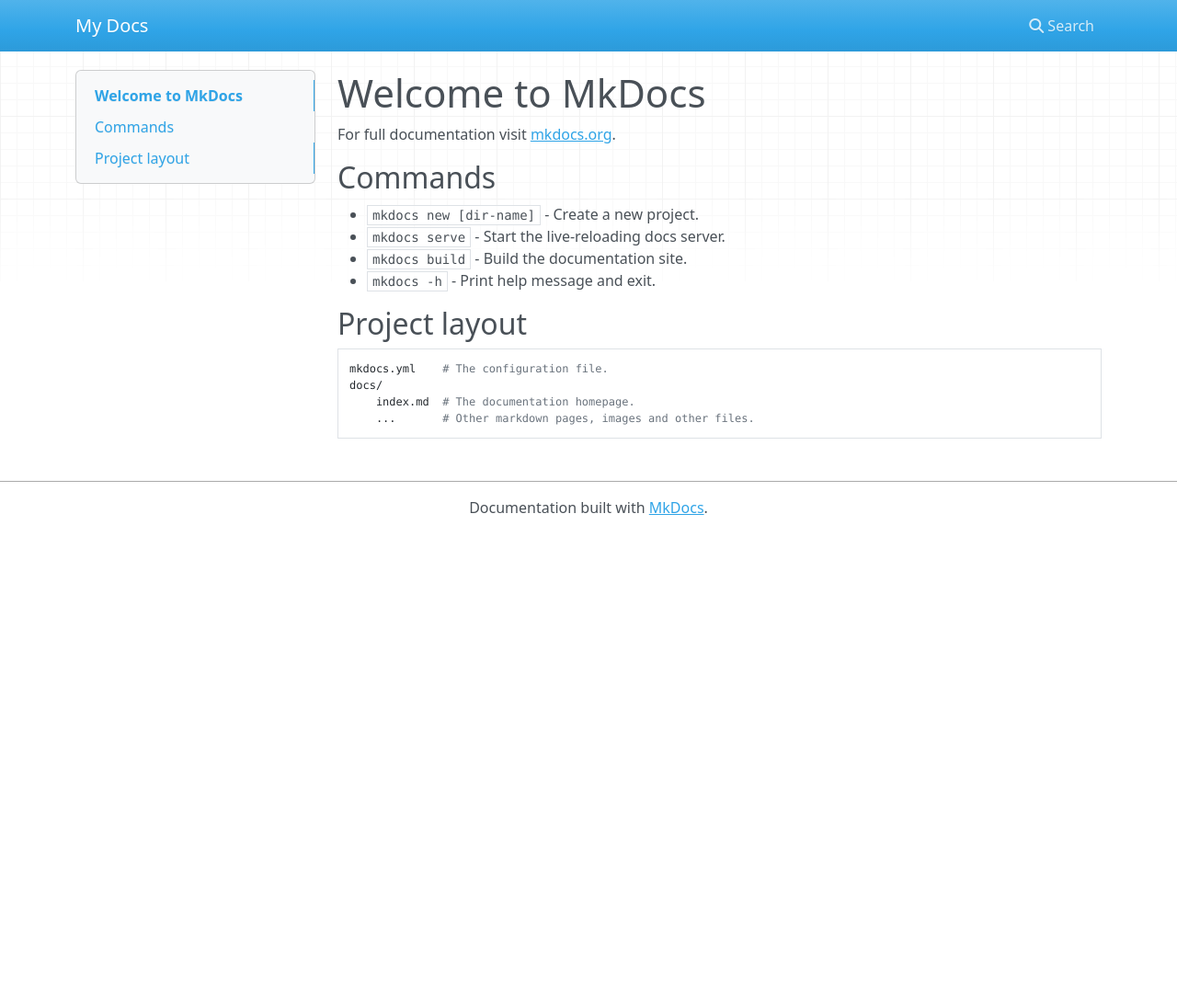
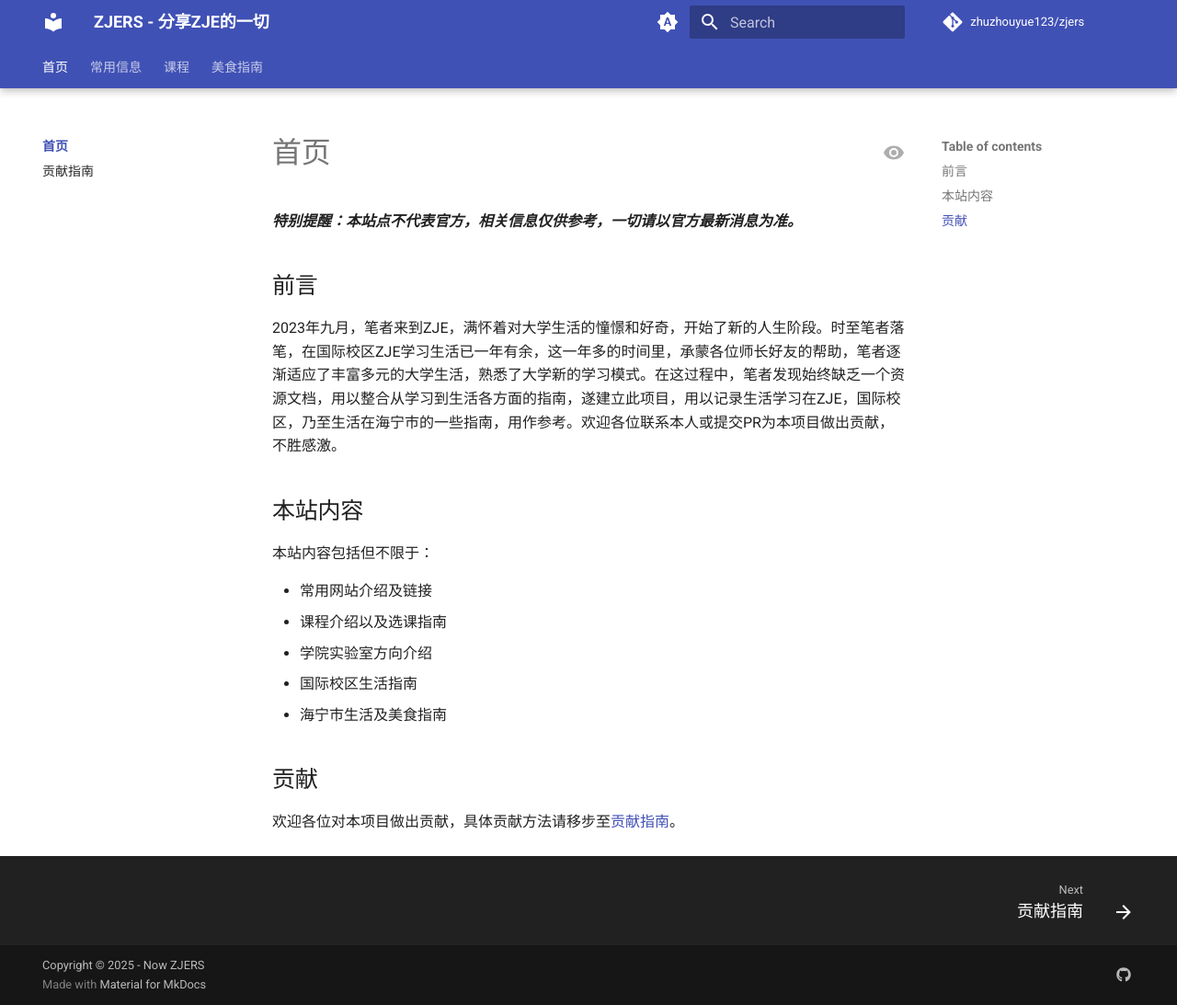
Before and after one commit to zhuzhouyue123/zjers, an MkDocs documentation site: the page built from docs/index.md, in a window 1280 px wide and 1093 px high. Shown: the whole window at 92% size. Built offline with MkDocs 1.6.1 and Material for MkDocs 9.7.7, drawn with Linux system fonts in a browser that asks for light colours; nearby versions of some CDN libraries; comment, search, counter and statistics services are not loaded.

Commit message:
20250427 网站基本架构搭建

````diff
--- /dev/null
+++ b/docs/contribute.md
@@ -0,0 +1,55 @@
+# 贡献指南
+
+## 项目介绍
+
+本项目基于开源框架[MkDocs](https://www.mkdocs.org/)，使用[Material for MkDocs](https://squidfunk.github.io/mkdocs-material/)项目作为主题，源代码托管在[GitHub]([zhuzhouyue123/zjers](https://github.com/zhuzhouyue123/zjers))上，欢迎各位提交PR和提出issue。
+
+## 项目结构
+
+目前本站根据类别进行分组，根据各个类别特性进行分页处理，每页内记录关于该条目的相关信息。
+
+源码层面，本项目的文档主要使用markdown进行编写，路径和网站链接路径保持一致，文件夹内若有`index.md`则为该部分的主页，文件夹内部可以存放相关图片资料等文件。网站的整体结构在最外层`mkdocs.yml`中的`nav`部分自定义。
+
+```
+.
+├── docs						# 文档总目录
+│   ├── basics					# 常用信息
+│   │   ├── blackboard.md
+│   │   ├── index.md
+│   │   ├── myzju.md
+│   │   └── peoplesoft.md
+│   ├── contribute.md			# 本页 贡献指南
+│   ├── course					# 课程介绍
+│   │   └── ibms.md
+│   ├── foodmap
+│   │   └── foodmap.md			# 美食地图
+│   ├── index.md				# 首页
+│   └── javascripts				# 本站用到的javascript脚本
+│       └── mathjax.js
+└── mkdocs.yml					# mkdocs站点配置文件
+```
+
+## 贡献守则
+
+请各位在更新`docs`目录的同时，请一并更新`mkdocs.yml`中的`nav`部分，这能为本项目的管理者提供很大的方便，不胜感激。
+
+## 贡献方法
+
+### Pull Request （推荐）
+
+步骤：
+
+1. 在GitHub网页端点击右上角的fork，将本仓库fork到自己的账号下。
+2. 在自己账号下的仓库中进行修改，可以clone到本地修改后push或者直接在网页端进行修改。
+3. 修改完成后，点击New Pull Request，提交一个PR。
+4. 等待仓库管理者审核，修改，合并到主分支中。
+
+### 直接提交 （不推荐）
+
+对于被本仓库设置为Collaborator的账号可以直接对仓库进行Push操作，但本操作容易引起不必要的冲突，故不作推荐
+
+## 反馈问题
+
+如果你发现本网站的内容存在问题，欢迎在GitHub仓库中打开一个issue来提出你的问题，仓库管理者看到后会及时回复、解决。
+
+如果你发现本网站存在侵犯您权益的内容，请通过issue联系我们，我们会进行及时的删除。
--- a/docs/index.md
+++ b/docs/index.md
@@ -1,17 +1,23 @@
-# Welcome to MkDocs
+# 首页
 
-For full documentation visit [mkdocs.org](https://www.mkdocs.org).
+***特别提醒：本站点不代表官方，相关信息仅供参考，一切请以官方最新消息为准。***
 
-## Commands
+## 前言
 
-* `mkdocs new [dir-name]` - Create a new project.
-* `mkdocs serve` - Start the live-reloading docs server.
-* `mkdocs build` - Build the documentation site.
-* `mkdocs -h` - Print help message and exit.
+2023年九月，笔者来到ZJE，满怀着对大学生活的憧憬和好奇，开始了新的人生阶段。时至笔者落笔，在国际校区ZJE学习生活已一年有余，这一年多的时间里，承蒙各位师长好友的帮助，笔者逐渐适应了丰富多元的大学生活，熟悉了大学新的学习模式。在这过程中，笔者发现始终缺乏一个资源文档，用以整合从学习到生活各方面的指南，遂建立此项目，用以记录生活学习在ZJE，国际校区，乃至生活在海宁市的一些指南，用作参考。欢迎各位联系本人或提交PR为本项目做出贡献，不胜感激。
 
-## Project layout
+## 本站内容
 
-    mkdocs.yml    # The configuration file.
-    docs/
-        index.md  # The documentation homepage.
-        ...       # Other markdown pages, images and other files.
+本站内容包括但不限于：
+
+- 常用网站介绍及链接
+- 课程介绍以及选课指南
+- 学院实验室方向介绍
+- 国际校区生活指南
+- 海宁市生活及美食指南
+
+
+
+## 贡献
+
+欢迎各位对本项目做出贡献，具体贡献方法请移步至[贡献指南](/contribute)。
--- /dev/null
+++ b/docs/javascripts/mathjax.js
@@ -0,0 +1,19 @@
+window.MathJax = {
+    tex: {
+        inlineMath: [["\\(", "\\)"]],
+        displayMath: [["\\[", "\\]"]],
+        processEscapes: true,
+        processEnvironments: true,
+    },
+    options: {
+        ignoreHtmlClass: ".*|",
+        processHtmlClass: "arithmatex",
+    },
+};
+
+document$.subscribe(() => {
+    MathJax.startup.output.clearCache();
+    MathJax.typesetClear();
+    MathJax.texReset();
+    MathJax.typesetPromise();
+});
--- a/mkdocs.yml
+++ b/mkdocs.yml
@@ -1 +1,106 @@
-site_name: My Docs
+site_name: ZJERS - 分享ZJE的一切
+site_url: https://zjers.com
+site_author: Zhouyue Zhu
+copyright: Copyright &copy; 2025 - Now ZJERS
+
+repo_url: https://github.com/zhuzhouyue123/zjers
+repo_name: zhuzhouyue123/zjers
+
+theme:
+  name: material
+  icon:
+    repo: fontawesome/brands/git-alt
+    view: material/eye
+  palette:
+    - media: "(prefers-color-scheme)"
+      toggle:
+        icon: material/brightness-auto
+        name: Switch to light mode
+
+    - media: "(prefers-color-scheme: light)"
+      scheme: default
+      toggle:
+        icon: material/brightness-7
+        name: Switch to dark mode
+
+    - media: "(prefers-color-scheme: dark)"
+      scheme: slate
+      toggle:
+        icon: material/brightness-4
+        name: Switch to system preference
+
+  features:
+    - navigation.instant
+    - navigation.instant.progress
+    - navigation.tracking
+    - navigation.tabs
+    - navigation.tabs.sticky
+    - navigation.sections
+    - navigation.expand
+    - navigation.indexes
+    - toc.follow
+    - navigation.top
+    - search.suggest
+    - search.highlight
+    - navigation.footer
+    - content.action.view
+
+plugins:
+  - search
+  - tags
+  - git-revision-date-localized:
+      enable_creation_date: true
+  - minify:
+      minify_html: true
+
+
+extra:
+  social:
+    - icon: fontawesome/brands/github
+      link: https://github.com/zhuzhouyue123
+
+
+
+edit_uri: edit/main/docs/
+
+markdown_extensions:
+  - abbr
+  - tables
+  - footnotes
+  - pymdownx.arithmatex:
+      generic: true
+  - pymdownx.betterem
+  - pymdownx.blocks.caption
+  - pymdownx.caret
+  - pymdownx.mark
+  - pymdownx.tilde
+  - pymdownx.emoji:
+      emoji_index: !!python/name:material.extensions.emoji.twemoji
+      emoji_generator: !!python/name:material.extensions.emoji.to_svg
+
+  - pymdownx.highlight:
+      anchor_linenums: true
+  - pymdownx.superfences
+  - pymdownx.inlinehilite
+
+
+extra_javascript:
+  - javascripts/mathjax.js
+  - https://unpkg.com/mathjax@3/es5/tex-mml-chtml.js
+
+nav:
+  - 首页:
+    - 首页: index.md
+    - 贡献指南: contribute.md
+
+  - 常用信息:
+    - basics/index.md
+    - Blackboard: basics/blackboard.md
+    - PeopleSoft: basics/peoplesoft.md
+    - MyZJU: basics/myzju.md
+
+  - 课程:
+    - 专业课:
+      - IBMS: course/ibms.md
+
+  - 美食指南: foodmap/foodmap.md
````
Also changed, not shown: docs/basics/blackboard.md (added), docs/basics/index.md (added), docs/basics/myzju.md (added), docs/basics/peoplesoft.md (added), docs/course/ibms.md (added), docs/foodmap/foodmap.md (added).
